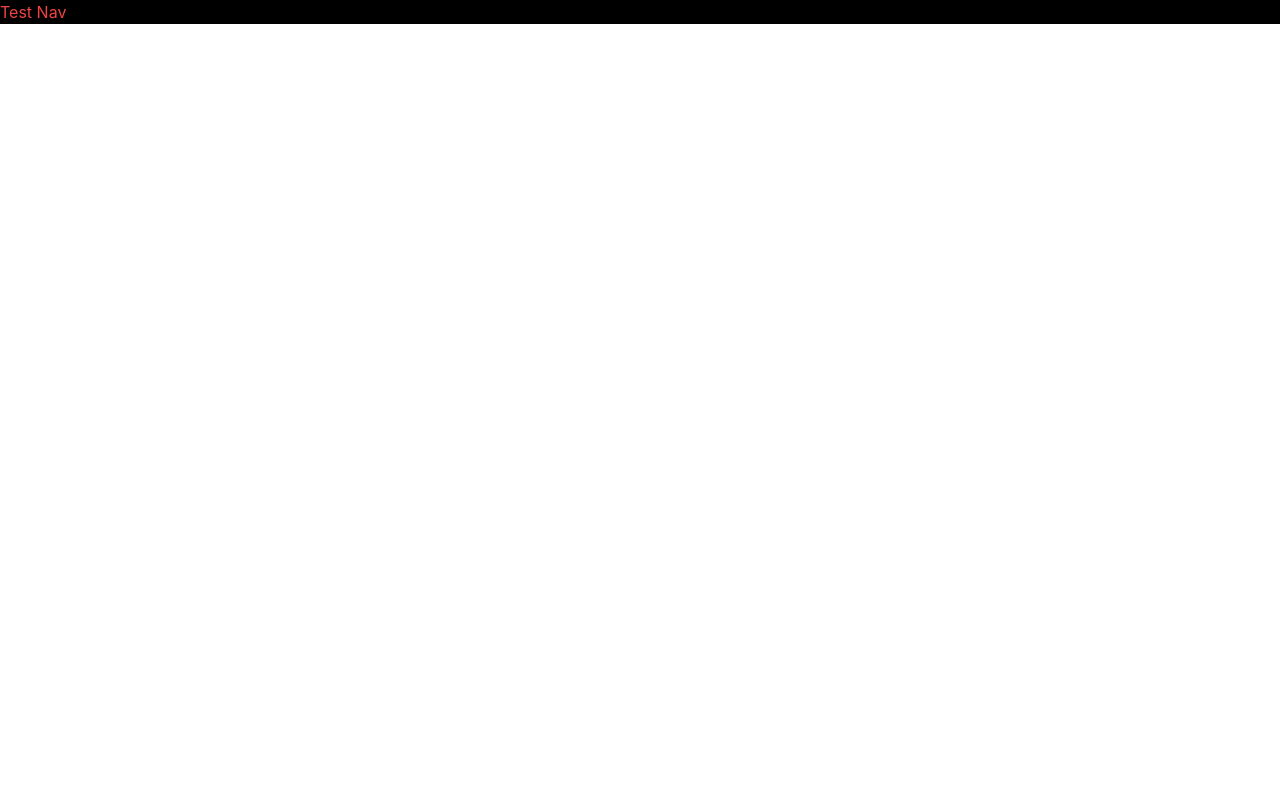
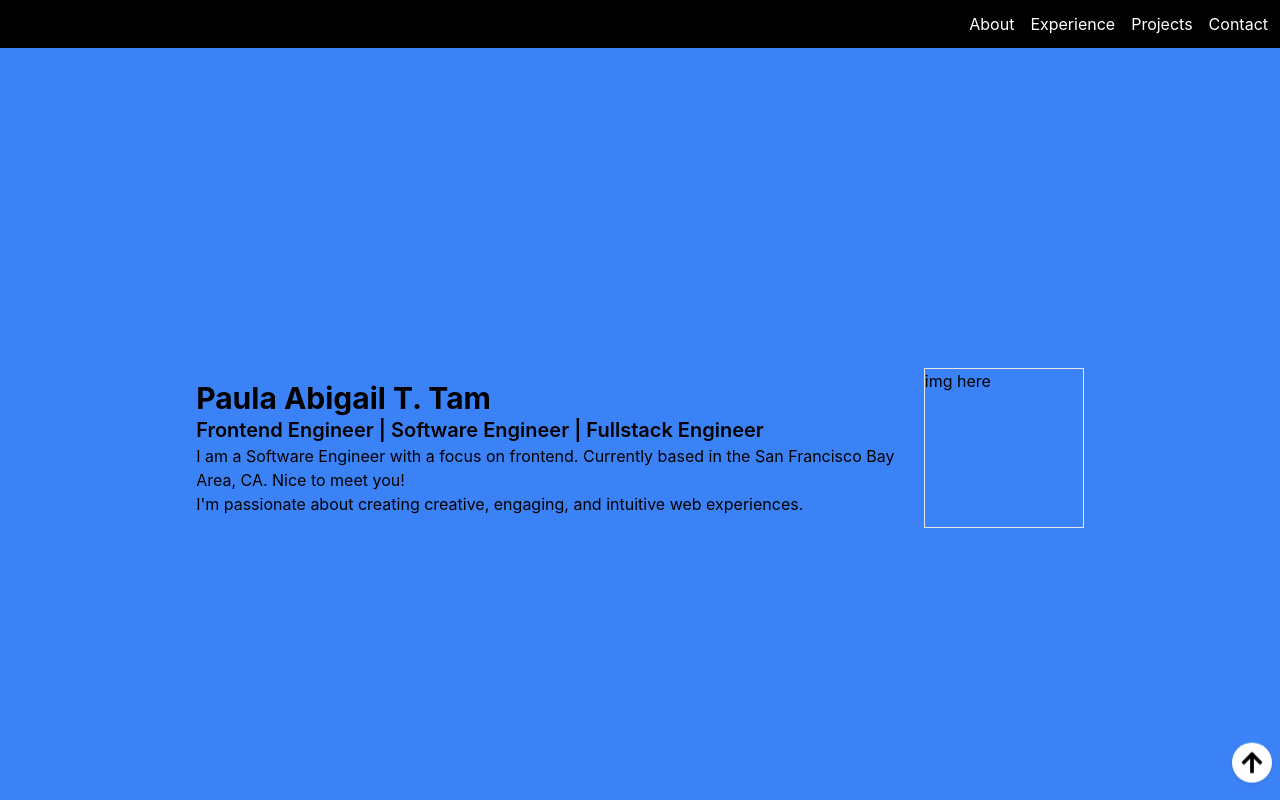
Before and after one commit to PaulaTam/Portfolio_Website, a React (Create React App) app: page / in a window 1280 px wide. Shown: the top 800 px of the page. Built offline with nearby package versions, Linux system fonts and the light colour scheme.

Commit message:
Added react-icons and formatting

```diff
--- a/package.json
+++ b/package.json
@@ -8,6 +8,7 @@
     "@testing-library/user-event": "^13.5.0",
     "react": "^18.2.0",
     "react-dom": "^18.2.0",
+    "react-icons": "^5.2.1",
     "react-scripts": "5.0.1",
     "web-vitals": "^2.1.4"
   },
--- a/public/index.html
+++ b/public/index.html
@@ -7,7 +7,7 @@
     <meta name="theme-color" content="#000000" />
     <meta
       name="description"
-      content="Paula Abigail Tam, aspiring Frontend Software Engineer!"
+      content="Paula Abigail Tam, Frontend Software Engineer!"
     />
     <link rel="apple-touch-icon" href="%PUBLIC_URL%/logo192.png" />
     <!--
--- a/src/App.js
+++ b/src/App.js
@@ -2,10 +2,43 @@ import './App.css';
 import './css/styles.css';
 import './css/output.css';
 import Nav from './js/nav.js';
+import { IconBadges, ToTop } from './js/badges.js';
 
 function App() {
   return (
-    <Nav />
+    <>
+      <Nav />
+      <main>
+        <div id="hero" className="bg-blue-500 h-dvh scroll-mt-12 flex justify-center">
+          <div className="flex flex-row justify-center items-center gap-2 m-auto">
+            <div className="center-items">
+              <p className="font-bold text-3xl">Paula Abigail T. Tam</p>
+              <p className="font-semibold text-xl">Frontend Engineer | Software Engineer | Fullstack Engineer</p>
+              <p>I am a Software Engineer with a focus on frontend. Currently based in the San Francisco Bay Area, CA. Nice to meet you!</p>
+              <p>I'm passionate about creating creative, engaging, and intuitive web experiences.</p>
+            </div>
+            <div className="h-40 w-40 border">
+              <p>img here</p>
+            </div>
+          </div>
+        </div>
+        <div id="about" className="bg-slate-500 h-96 flex flex-col justify-between scroll-mt-12">
+          <div className="flex-1 center-items m-auto">
+            <p className="font-semibold text-xl">About Me!</p>
+            <p>I graduated in May 2023 with a Bachlor's in Computer Science and a Minor in Mathematics.</p>
+          </div>
+          <div id="skills" className="bg-slate-300 flex-1 center-items m-auto">
+            <IconBadges />
+          </div>
+        </div>
+        <div id="experience" className="bg-red-500 h-96 scroll-mt-12">
+          <div className="center-items text-left">experience</div>
+          </div> {/*change height to fit-content later on*/}
+        <div id="projects" className="bg-green-500 h-96 scroll-mt-12">projects</div>
+        <div id="contact" className="bg-yellow-500 h-48 scroll-mt-12">contact</div>
+        <ToTop />
+      </main>
+    </>
   );
 }
 
--- a/src/css/output.css
+++ b/src/css/output.css
@@ -426,11 +426,211 @@ video {
   --tw-contain-paint:  ;
   --tw-contain-style:  ;
 }
+.hover {
+  transition-duration: 75ms;
+}
+.hover:hover {
+  --tw-translate-y: -0.25rem;
+  transform: translate(var(--tw-translate-x), var(--tw-translate-y)) rotate(var(--tw-rotate)) skewX(var(--tw-skew-x)) skewY(var(--tw-skew-y)) scaleX(var(--tw-scale-x)) scaleY(var(--tw-scale-y));
+}
+.center-items {
+  display: flex;
+  width: 66.666667%;
+  flex-direction: column;
+  justify-content: center;
+}
+.fixed {
+  position: fixed;
+}
+.sticky {
+  position: sticky;
+}
+.bottom-0 {
+  bottom: 0px;
+}
+.right-0 {
+  right: 0px;
+}
+.top-0 {
+  top: 0px;
+}
+.m-2 {
+  margin: 0.5rem;
+}
+.m-auto {
+  margin: auto;
+}
+.flex {
+  display: flex;
+}
+.h-10 {
+  height: 2.5rem;
+}
+.h-16 {
+  height: 4rem;
+}
+.h-4 {
+  height: 1rem;
+}
+.h-40 {
+  height: 10rem;
+}
+.h-48 {
+  height: 12rem;
+}
+.h-6 {
+  height: 1.5rem;
+}
+.h-96 {
+  height: 24rem;
+}
+.h-dvh {
+  height: 100dvh;
+}
+.w-10 {
+  width: 2.5rem;
+}
+.w-16 {
+  width: 4rem;
+}
+.w-40 {
+  width: 10rem;
+}
+.w-6 {
+  width: 1.5rem;
+}
+.w-8 {
+  width: 2rem;
+}
+.flex-1 {
+  flex: 1 1 0%;
+}
+@keyframes bounce {
+  0%, 100% {
+    transform: translateY(-25%);
+    animation-timing-function: cubic-bezier(0.8,0,1,1);
+  }
+  50% {
+    transform: none;
+    animation-timing-function: cubic-bezier(0,0,0.2,1);
+  }
+}
+.animate-bounce {
+  animation: bounce 1s infinite;
+}
+.scroll-mt-12 {
+  scroll-margin-top: 3rem;
+}
+.flex-row {
+  flex-direction: row;
+}
+.flex-col {
+  flex-direction: column;
+}
+.flex-wrap {
+  flex-wrap: wrap;
+}
+.items-center {
+  align-items: center;
+}
+.justify-end {
+  justify-content: flex-end;
+}
+.justify-center {
+  justify-content: center;
+}
+.justify-between {
+  justify-content: space-between;
+}
+.gap-2 {
+  gap: 0.5rem;
+}
+.gap-3 {
+  gap: 0.75rem;
+}
+.gap-4 {
+  gap: 1rem;
+}
+.rounded-full {
+  border-radius: 9999px;
+}
+.rounded-xl {
+  border-radius: 0.75rem;
+}
+.border {
+  border-width: 1px;
+}
 .bg-black {
   --tw-bg-opacity: 1;
   background-color: rgb(0 0 0 / var(--tw-bg-opacity));
 }
-.text-red-500 {
+.bg-blue-500 {
+  --tw-bg-opacity: 1;
+  background-color: rgb(59 130 246 / var(--tw-bg-opacity));
+}
+.bg-green-500 {
+  --tw-bg-opacity: 1;
+  background-color: rgb(34 197 94 / var(--tw-bg-opacity));
+}
+.bg-red-500 {
+  --tw-bg-opacity: 1;
+  background-color: rgb(239 68 68 / var(--tw-bg-opacity));
+}
+.bg-slate-300 {
+  --tw-bg-opacity: 1;
+  background-color: rgb(203 213 225 / var(--tw-bg-opacity));
+}
+.bg-slate-500 {
+  --tw-bg-opacity: 1;
+  background-color: rgb(100 116 139 / var(--tw-bg-opacity));
+}
+.bg-white {
+  --tw-bg-opacity: 1;
+  background-color: rgb(255 255 255 / var(--tw-bg-opacity));
+}
+.bg-yellow-500 {
+  --tw-bg-opacity: 1;
+  background-color: rgb(234 179 8 / var(--tw-bg-opacity));
+}
+.p-1 {
+  padding: 0.25rem;
+}
+.p-2 {
+  padding: 0.5rem;
+}
+.p-3 {
+  padding: 0.75rem;
+}
+.text-left {
+  text-align: left;
+}
+.text-center {
+  text-align: center;
+}
+.text-3xl {
+  font-size: 1.875rem;
+  line-height: 2.25rem;
+}
+.text-xl {
+  font-size: 1.25rem;
+  line-height: 1.75rem;
+}
+.font-bold {
+  font-weight: 700;
+}
+.font-semibold {
+  font-weight: 600;
+}
+.text-white {
   --tw-text-opacity: 1;
-  color: rgb(239 68 68 / var(--tw-text-opacity));
+  color: rgb(255 255 255 / var(--tw-text-opacity));
 }
+.shadow {
+  --tw-shadow: 0 1px 3px 0 rgb(0 0 0 / 0.1), 0 1px 2px -1px rgb(0 0 0 / 0.1);
+  --tw-shadow-colored: 0 1px 3px 0 var(--tw-shadow-color), 0 1px 2px -1px var(--tw-shadow-color);
+  box-shadow: var(--tw-ring-offset-shadow, 0 0 #0000), var(--tw-ring-shadow, 0 0 #0000), var(--tw-shadow);
+}
+
+html {
+  scroll-behavior: smooth;
+}
--- a/src/css/styles.css
+++ b/src/css/styles.css
@@ -2,3 +2,21 @@
 @import "tailwindcss/base";
 @import "tailwindcss/components";
 @import "tailwindcss/utilities";
+
+html {
+  scroll-behavior: smooth;
+}
+
+@layer components {
+  .hover {
+    @apply hover:-translate-y-1 duration-75;
+  }
+
+  .center-items {
+    @apply flex flex-col justify-center w-4/6;
+  }
+
+  .icon-center {
+    @apply h-16 w-16 m-auto;
+  }
+}
--- /dev/null
+++ b/src/js/badges.js
@@ -0,0 +1,52 @@
+import React from 'react';
+//icon imports
+import { FaReact } from "react-icons/fa";
+import { IoLogoJavascript } from "react-icons/io5";
+import { FaHtml5 } from "react-icons/fa";
+import { FaCss3Alt } from "react-icons/fa";
+import { FaPython } from "react-icons/fa";
+import { FaArrowUp } from "react-icons/fa";
+
+export const TextBadges = (props) => {
+  return (
+    <div className="rounded-xl border w-8 h-4 p-2">
+      {props.name}
+    </div>
+  );
+};
+
+const SkillIcons = [
+  { name: "React", icon: <FaReact className="icon-center" /> },
+  { name: "JavaScript", icon: <IoLogoJavascript className="icon-center" /> },
+  { name: "HTML5", icon: <FaHtml5 className="icon-center" /> },
+  { name: "CSS3", icon: <FaCss3Alt className="icon-center" /> },
+  { name: "Python", icon: <FaPython className="icon-center" /> },
+];
+
+export const IconBadges = () => {
+  return (
+    <div className="flex flex-wrap gap-3">
+      {SkillIcons.map(item => (
+        <div key={item.name} className="hover text-center p-1">
+          {item.icon}
+          <p>{item.name}</p>
+        </div>
+      ))}
+    </div>
+  );
+};
+
+export const ContactBadges = () => {
+  return (
+    <>
+    </>
+  );
+};
+
+export const ToTop = () => {
+  return (
+    <a href="#hero" role="button" className="bg-white flex justify-center items-center fixed bottom-0 right-0 rounded-full shadow animate-bounce h-10 w-10 m-2">
+      <FaArrowUp className="h-6 w-6"/>
+    </a>
+  )
+};
--- a/src/js/nav.js
+++ b/src/js/nav.js
@@ -1,9 +1,12 @@
-import React from "react";
+import React from 'react';
 
 const Nav = () => {
   return (
-    <nav className="bg-black text-red-500">
-      Test Nav
+    <nav className="bg-black text-white flex flex-row gap-4 justify-end sticky top-0 p-3">
+      <a href="#about">About</a>
+      <a href="#experience">Experience</a>
+      <a href="#projects">Projects</a>
+      <a href="#contact">Contact</a>
     </nav>
   );
 };
--- /dev/null
+++ b/src/js/projects.js
@@ -0,0 +1,6 @@
+import React from 'react';
+import ProjectLinks from '../link_index.js';
+
+const RenderCards = () => {
+
+};
```
Also changed, not shown: 1 other file (tests, documents, lock files or other folders).
